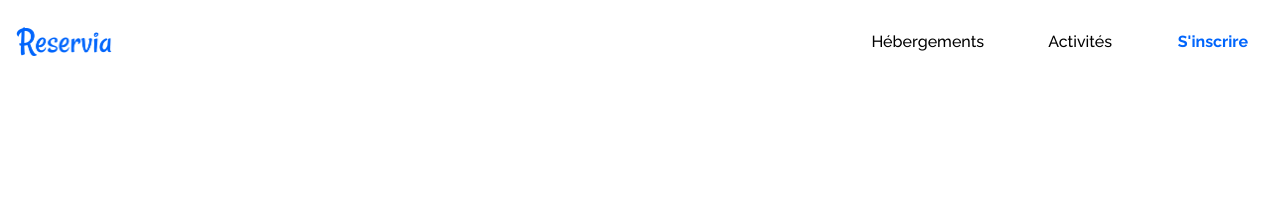
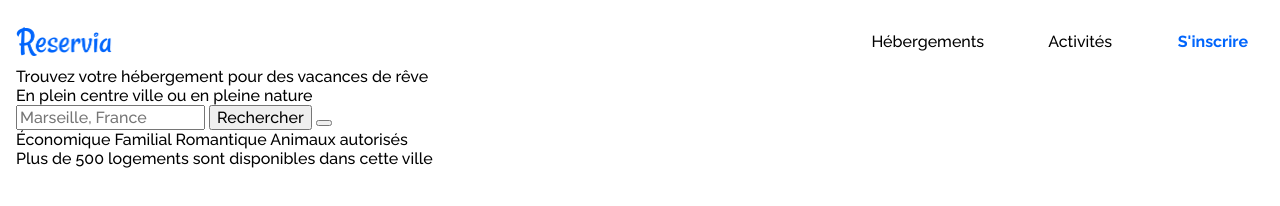
Before and after one commit to remisany/RemiSany_2_22032021, a plain HTML site: page index.html in a window 1280 px wide. Drawn offline with Linux system fonts and the light colour scheme.

Commit message:
Ajout de la section recherche

```diff
--- a/index.html
+++ b/index.html
@@ -4,7 +4,7 @@
         <meta charset="UTF-8">
         <link rel="preconnect" href="https://fonts.gstatic.com">
         <link href="https://fonts.googleapis.com/css2?family=Raleway:wght@500;700&display=swap" rel="stylesheet">
-        <meta name="viewport" content="width=device-width, initial-scale=1.0">
+         <meta name="viewport" content="width=device-width, initial-scale=1.0">
         <link href="style.css" rel="stylesheet">
         <title>Reservia</title>
     </head>
@@ -18,5 +18,23 @@
             </nav>
                 <a id="inscription" href="#">S'inscrire</a>
         </header>
+        <section id="recherche">
+            <h1>Trouvez votre hébergement pour des vacances de rêve</h1>
+            <h2>En plein centre ville ou en pleine nature</h2>
+            <div id="recherche__ville">
+                <span id="recherche__ville-logo"><i class="fas fa-map-marker-alt"></i></span>
+                <label for="recherche__ville-saisie"></label>
+                <input type="search" id="recherche__ville-saisie" name="recherche__ville-saisie" placeholder="Marseille, France">
+                <button>Rechercher</button>
+                <button><i class="fas fa-search"></i></button>
+            </div>
+            <div id="recherche__filtres">
+                <a href="#">Économique</a>
+                <a href="#">Familial</a>
+                <a href="#">Romantique</a>
+                <a href="#">Animaux autorisés</a>
+            </div>
+            <p id="recherche__info">Plus de 500 logements sont disponibles dans cette ville</p>
+        </section>
     </body>
 </html>
```
